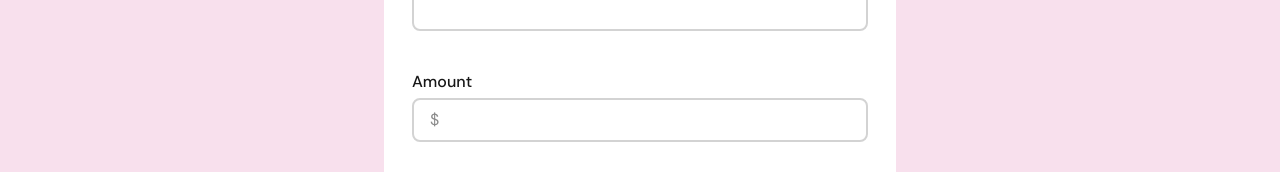
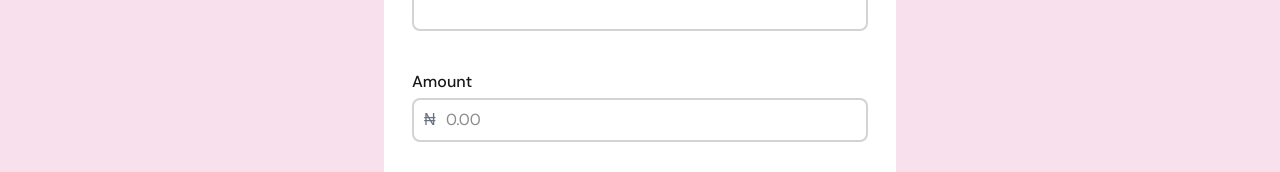
Before and after one commit to Rotagif-Devs/Rotagi-website, a Next.js app: page /donate in a window 1280 px wide. Both pictures are taken after a click on the button "Donate Now". Shown: the part 1945-2117 px from the top of the page. Built offline with nearby package versions, Linux system fonts and the light colour scheme; a web font is replaced by a local one.

Commit message:
donate-page

```diff
--- a/components/donate/DonateComplete.tsx
+++ b/components/donate/DonateComplete.tsx
@@ -70,7 +70,6 @@ const DonateComplete = ({ data, onBack }: Props) => {
             </div>
           </div>
         </div>
-
         {/* SSL Info */}
         <div className="my-10 bg-[#FABFD3] rounded-lg p-4 flex gap-4 items-center">
           <div className="">
@@ -85,9 +84,8 @@ const DonateComplete = ({ data, onBack }: Props) => {
             </p>
           </div>
         </div>
-
         {/* Pay Button */}
-        <Button className="my-2 w-full bg-pink-600 hover:bg-pink-700 transition text-white py-3 rounded-full font-medium"> Pay ₦10,000</Button>
+        <Button className="my-2 w-full bg-pink-600 hover:bg-pink-700 transition text-white py-3 rounded-full font-medium"> Pay ₦{data.amount}</Button>
         {/* Terms */}
         <p className="text-center text-xs text-gray-500 mt-4">
           By proceeding, you agree to our terms and conditions
--- a/components/donate/DonateDefault.tsx
+++ b/components/donate/DonateDefault.tsx
@@ -49,7 +49,7 @@ const DonateDefault = ({ onNext }: Props) => {
                 className="object-contain"
               />
 
-              <h4 className="font-medium ">{data.title}</h4>
+              <h4 className="!font-medium ">{data.title}</h4>
               <p className="text-gray-600 max-w-sm">
                 {data.description}
               </p>
--- a/components/donate/DonateDetails.tsx
+++ b/components/donate/DonateDetails.tsx
@@ -45,8 +45,7 @@ const DonateDetails = ({ onNext }: Props) => {
             flex
             flex-col
             justify-center
-            mx-auto
-  "
+            mx-auto"
       >
         <div className="text-center flex justify-center flex-col pb-5">
           <div
@@ -97,6 +96,7 @@ const DonateDetails = ({ onNext }: Props) => {
           </label>
           <input
             id="phone"
+            type="tel"
             {...register("phone", { required: "Phone is required" })}
             placeholder="+234 809 567 6669"
             className="w-full border-2 border-[#D3D3D3] outline-0 rounded-lg px-4 py-2"
@@ -106,7 +106,6 @@ const DonateDetails = ({ onNext }: Props) => {
             <p className="text-red-500 text-sm">{errors.phone.message}</p>
           )}
         </div>
-
         {/* Message */}
         <div className="mb-8">
           <label htmlFor="message" className="block mb-1 font-medium">
@@ -120,22 +119,48 @@ const DonateDetails = ({ onNext }: Props) => {
             style={{ fontFamily: "var(--font-dm-sans)" }}
           />
         </div>
-        <div className="mb-8">
+        <div className="mb-8 relative">
           <label htmlFor="amount" className="block mb-1 font-medium">
             Amount
           </label>
-          <input
-            id="amount"
-            {...register("amount", { required: "Amount is required" })}
-            placeholder="$"
-            className="w-full border-2 outline-0 border-[#D3D3D3] rounded-lg px-4 py-2"
-            style={{ fontFamily: "var(--font-dm-sans)" }}
-          />
+          <div className="flex items-center gap-2">
+            <span className="absolute left-3  text-gray-500">₦</span>
+            <input
+              id="amount"
+              type="number"
+              {...register("amount", {
+                required: "Amount is required",
+              //   onChange: (e) => {
+              //     let value = e.target.value;
+
+              //     // Remove everything except numbers and dot
+              //     value = value.replace(/[^0-9.]/g, "");
+
+              //     if (!value) {
+              //       e.target.value = "";
+              //       return;
+              //     }
+
+              //     const numberValue = parseFloat(value);
+
+              //     if (!isNaN(numberValue)) {
+              //       e.target.value = numberValue.toLocaleString("en-NG", {
+              //         minimumFractionDigits: 2,
+              //         maximumFractionDigits: 2,
+              //       });
+              //     }
+              //   },
+              // })}
+              })}
+              placeholder="0.00"
+              className="w-full border-2 outline-0 border-[#D3D3D3] rounded-lg px-4 py-2 pr-4 pl-8"
+              style={{ fontFamily: "var(--font-dm-sans)" }}
+            />
+          </div>
           {errors.amount && (
             <p className="text-red-500 text-sm">{errors.amount.message}</p>
           )}
         </div>
-
         <Button type="submit">Proceed with payment</Button>
       </form>
     </main>
```
